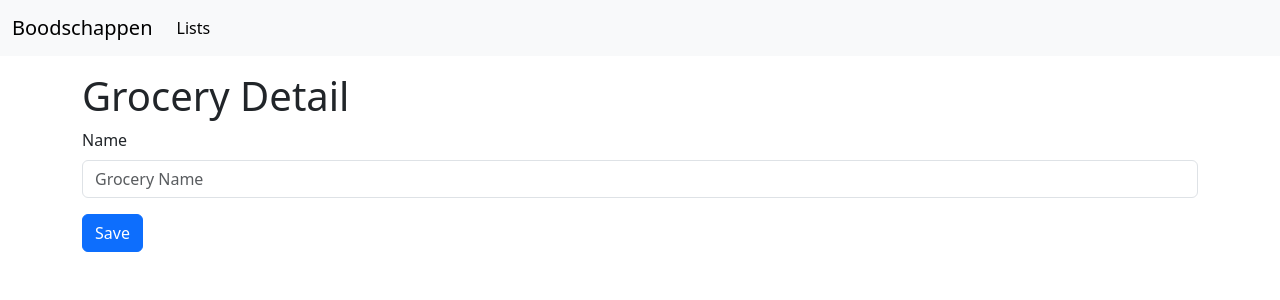
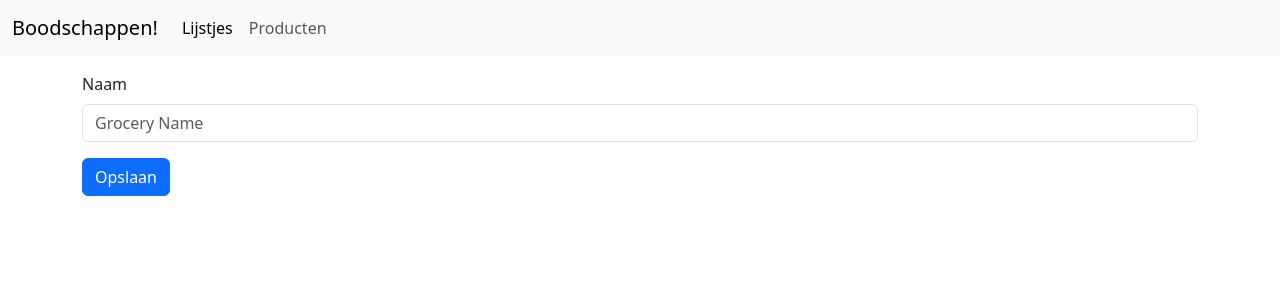
Before and after one commit to wmenge/groceries-client, a Vue app: page /groceries/new in a window 1280 px wide. Shown: the top 300 px of the page. Built offline with nearby package versions, Linux system fonts and the light colour scheme.

Commit message:
add localization

```diff
--- a/package.json
+++ b/package.json
@@ -17,6 +17,7 @@
     "bootstrap-icons": "^1.11.3",
     "dayjs": "^1.11.13",
     "vue": "^3.5.13",
+    "vue-i18n": "^10.0.5",
     "vue-router": "^4.5.0"
   },
   "devDependencies": {
--- a/src/App.vue
+++ b/src/App.vue
@@ -1,4 +1,6 @@
 <script setup lang="ts">
+import { useI18n } from 'vue-i18n'
+const { t } = useI18n()
 
 </script>
 
@@ -13,18 +15,18 @@
 
 <nav class="navbar navbar-expand-lg bg-body-tertiary">
   <div class="container-fluid">
-    <a class="navbar-brand" href="/">Boodschappen</a>
+    <a class="navbar-brand" href="/">{{ $t("titles.appTitle") }}</a>
     <button class="navbar-toggler" type="button" data-bs-toggle="collapse" data-bs-target="#navbarSupportedContent" aria-controls="navbarSupportedContent" aria-expanded="false" aria-label="Toggle navigation">
       <span class="navbar-toggler-icon"></span>
     </button>
     <div class="collapse navbar-collapse" id="navbarSupportedContent">
       <ul class="navbar-nav me-auto mb-2 mb-lg-0">
         <li class="nav-item">
-          <a class="nav-link active" aria-current="page" href="/shopping-lists">Lists</a>
+          <a class="nav-link active" aria-current="page" href="/shopping-lists">{{ $t("titles.lists") }}</a>
         </li>
-        <!-- <li class="nav-item">
-          <a class="nav-link" href="/groceries">Groceries</a>
-        </li> -->
+        <li class="nav-item">
+          <a class="nav-link" href="/groceries">{{ $t("titles.groceries") }}</a>
+        </li>
         <!-- <li class="nav-item dropdown">
           <a class="nav-link dropdown-toggle" href="#" role="button" data-bs-toggle="dropdown" aria-expanded="false">
             Dropdown
--- a/src/components/Groceries/GroceryDetail.vue
+++ b/src/components/Groceries/GroceryDetail.vue
@@ -3,9 +3,10 @@ import { ref, watch } from 'vue'
 import { useRoute } from 'vue-router'
 import { groceryResource } from '../../util/entityResource.js';
 import router from '../../router.js';
+import { useI18n } from 'vue-i18n'
 
+const { t } = useI18n()
 const route = useRoute()
-
 const grocery = ref({ name: "" });
 
 watch(() => route.params.id, fetchData, { immediate: true })
@@ -42,19 +43,22 @@ async function fetchData(id) {
 </script>
 
 <template>
+  <div>
 
-  <h1>Grocery Detail</h1>
+  <!-- <h1>Grocery Detail</h1> -->
 
   <form @submit.prevent="saveData">
 
     <div class="mb-3">
-      <label for="exampleFormControlInput1" class="form-label">Name</label>
+      <label for="exampleFormControlInput1" class="form-label">{{ $t("fieldnames.groceries.name") }}</label>
       <input type="name" class="form-control" id="name" v-model="grocery.name" placeholder="Grocery Name">
     </div>
-    <button type="submit" class="btn btn-primary">Save</button>
-    <button v-if="grocery.id" type="button" @click="deleteData()" class="btn btn-danger">Delete</button>
+    <button type="submit" class="btn btn-primary">{{ $t("buttons.save") }}</button>
+    <button v-if="grocery.id" type="button" @click="deleteData()" class="btn btn-danger">{{ $t("buttons.delete") }}</button>
 
   </form>
+
+</div>
 
 </template>
 
--- a/src/components/Groceries/GroceryList.vue
+++ b/src/components/Groceries/GroceryList.vue
@@ -23,14 +23,17 @@ async function fetchData() {
 </script>
 
 <template>
+  <div>
 
-  <div class="container mb-3">
+  <!-- <div class="container mb-3">
     <RouterLink to="/groceries/new" class="btn btn-outline-dark" type="button"><i class="bi bi-plus-lg"></i></RouterLink>
-  </div>
+  </div> -->
 
   <ul class="list-group">
     <RouterLink v-for="grocery in groceriesList" :key="grocery.id" class="list-group-item" :to="`/groceries/${grocery.id}`">{{ grocery.name }}</RouterLink>
   </ul>
+
+</div>
 
 </template>
 
--- a/src/components/Login.vue
+++ b/src/components/Login.vue
@@ -1,12 +1,15 @@
 <script setup lang="js">
   import.meta.env.VITE_API_URL
   const apiUrl = import.meta.env.VITE_API_URL
+  import { useI18n } from 'vue-i18n'
+
+  const { t } = useI18n()
 </script>
 
 <template>
 
 <div class="jumbotron">
-  <h1 class="display-6">Please log in...</h1>
+  <h1 class="display-6">{{ $t("titles.login") }}:</h1>
   <hr class="my-4">
   <p class="lead">
 
--- a/src/components/ShoppingListEntries/ShoppingListEntryDetail.vue
+++ b/src/components/ShoppingListEntries/ShoppingListEntryDetail.vue
@@ -61,7 +61,7 @@ function formatDate(dateString) {
 
 function formatChange(obj) {
   var result = Object.entries(obj).map(([k, v], i) => {
-    return `<strong>${k}</strong> set to "<strong>${v}</strong>"`
+    return `${k} set to "${v}"`
   }).join(', ');
   return result;
 }
@@ -76,7 +76,7 @@ function formatChange(obj) {
 
       <div class="col">
         <div class="mb-3">
-          <label for="exampleFormControlInput1" class="form-label">Quantity</label>
+          <label for="exampleFormControlInput1" class="form-label">{{ $t("fieldnames.entry.quantity") }}</label>
           <div class="input-group mb-3">
             <button :disabled="shoppingListEntry.quantity < 2" @click="shoppingListEntry.quantity--" class="btn btn-outline-primary" type="button" id="button-addon1">-</button>
             <input type="name" class="form-control" id="quantity" v-model="shoppingListEntry.quantity" placeholder="Quantity">
@@ -87,7 +87,7 @@ function formatChange(obj) {
 
       <div class="col">
         <div class="mb-3">
-          <label for="exampleFormControlInput1" class="form-label">Grocery</label>
+          <label for="exampleFormControlInput1" class="form-label">{{ $t("fieldnames.entry.grocery") }}</label>
           <!-- <input type="name" class="form-control autocomplete" id="groceryName" v-bind:value="shoppingListEntry.grocery.name" placeholder="Grocery"> -->
            <!-- todo: wrap autocomplete in custom component -->
           <autocomplete :search="search" @submit="handleSubmit" v-bind:defaultValue="shoppingListEntry.grocery.name"></autocomplete>
@@ -99,8 +99,8 @@ function formatChange(obj) {
     <div class="d-flex justify-content-end">
 
       <div class="btn-group" role="group" aria-label="Basic example">
-        <button type="submit" class="btn btn-primary"><i class="bi bi-save"></i> Save</button>
-        <button v-if="shoppingListEntry.id" type="button" @click="deleteData()" class="btn btn-danger"><i class="bi bi-trash"></i> Remove</button>
+        <button type="submit" class="btn btn-primary"><i class="bi bi-save"></i> {{ $t("buttons.save") }}</button>
+        <button v-if="shoppingListEntry.id" type="button" @click="deleteData()" class="btn btn-danger"><i class="bi bi-trash"></i> {{ $t("buttons.delete") }}</button>
       </div>
     </div>
 
@@ -108,8 +108,8 @@ function formatChange(obj) {
 
   <ul class="list-group">
     <li class="list-unstyled" v-for="event in shoppingListEntry.events" :key="event.id">
-      <small class="text-body-secondary" v-if="event.type == 'CREATE'">Created by <strong>{{ event?.user?.name }}</strong> @ {{ formatDate(event?.time) }}</small>
-        <small class="text-body-secondary" v-if="event.type == 'UPDATE'">Modified by <strong>{{ event?.user?.name }}</strong> @ {{ formatDate(event?.time) }}: <span v-html="formatChange(event.changed)"></span></small>
+      <small class="text-body-secondary" v-if="event.type == 'CREATE'">{{ $t('messages.created', { user: event?.user?.name, time: formatDate(event?.time) }) }}</small>
+        <small class="text-body-secondary" v-if="event.type == 'UPDATE'">{{ $t('messages.modified', { user: event?.user?.name, time: formatDate(event?.time), changes: formatChange(event.changed) }) }}</small>
     </li>
   </ul>
 
--- a/src/components/ShoppingListEntries/ShoppingListEntryQuickCreate.vue
+++ b/src/components/ShoppingListEntries/ShoppingListEntryQuickCreate.vue
@@ -4,7 +4,9 @@ import { ref, onMounted } from 'vue'
 import { shoppingListResource, shoppingListEntriesResource, groceryResource } from '../../util/entityResource.js';
 import Autocomplete from '@trevoreyre/autocomplete-vue'
 import '@trevoreyre/autocomplete-vue/dist/style.css'
+import { useI18n } from 'vue-i18n'
 
+const { t } = useI18n()
 const emit = defineEmits(['entryModified', 'listModified'])
 const props = defineProps(['shoppingList']);
 const shoppingListEntry = ref({ quantity: 1, grocery: { name: "" } });
--- a/src/components/ShoppingLists/ShoppingListDetail.vue
+++ b/src/components/ShoppingLists/ShoppingListDetail.vue
@@ -5,9 +5,10 @@ import { shoppingListResource } from '../../util/entityResource.js';
 import router from '../../router.js';
 import ShoppingListEntries from '../ShoppingListEntries/ShoppingListEntries.vue'
 import ShoppingListEntryQuickCreate from '../ShoppingListEntries/ShoppingListEntryQuickCreate.vue'
+import { useI18n } from 'vue-i18n'
 
+const { t } = useI18n()
 const route = useRoute()
-
 const shoppingList = ref({ name: "" });
 
 onMounted(() => {
@@ -71,7 +72,7 @@ async function fetchData(id) {
 
   </form>
 
-  Add:
+  {{ $t("titles.add") }}:
   <ShoppingListEntryQuickCreate @entryModified="fetchData(route.params.id)" @listModified="updateList" :shoppingList="shoppingList"></ShoppingListEntryQuickCreate>
   <ShoppingListEntries @entryModified="fetchData(route.params.id)" :shoppingListEntries="shoppingList.entries"></ShoppingListEntries>
 
--- a/src/components/ShoppingLists/ShoppingLists.vue
+++ b/src/components/ShoppingLists/ShoppingLists.vue
@@ -34,6 +34,7 @@ function isClosed(shoppingList) {
 </script>
 
 <template>
+  <div>
 
   <div class="container mb-3">
     <RouterLink to="/shopping-lists/new" class="btn btn-outline-dark" type="button"><i class="bi bi-plus-lg"></i></RouterLink>
@@ -47,6 +48,7 @@ function isClosed(shoppingList) {
       </span>
     </RouterLink>
   </ul>
+</div>
 
 </template>
 
--- a/src/main.ts
+++ b/src/main.ts
@@ -4,7 +4,69 @@ import "bootstrap/dist/css/bootstrap.min.css"
 import "bootstrap"
 import 'bootstrap-icons/font/bootstrap-icons.css'
 import router from './router';
+import { createI18n } from 'vue-i18n'
+
+const i18n = createI18n({
+    legacy: false, // you must set `false`, to use Composition API
+    locale: 'nl',
+    fallbackLocale: 'en',
+    messages: {
+      en: {
+        titles: {
+          login: 'Please log in...',
+          appTitle: 'Groceries!',
+          lists: 'Lists',
+          groceries: 'Groceries',
+          add: 'Add'
+        },
+        fieldnames: {
+            groceries: {
+                name: "Name"
+            },
+            entry: {
+                quantity: "Quantity",
+                grocery: "Grocery"
+            }
+        },
+        buttons: {
+            save: "Save",
+            delete: "Delete"
+        },
+        messages: {
+            created: 'Created by {user} at {time}',
+            modified: 'Modified by {user} at {time}: {changes}'
+        }
+      },
+      nl: {
+        titles: {
+          login: 'Inloggen',
+          appTitle: 'Boodschappen!',
+          lists: 'Lijstjes',
+          groceries: 'Producten',
+          add: 'Toevoegen'
+        },
+        fieldnames: {
+            groceries: {
+                name: "Naam"
+            },
+            entry: {
+                quantity: "Hoeveelheid",
+                grocery: "Product"
+            }
+        },
+        buttons: {
+            save: "Opslaan",
+            delete: "Verwijderen"
+        },
+        messages: {
+            created: 'Toegevoegd door {user} op {time}',
+            modified: 'Gewijzigd door {user} op {time}: {changes}'
+        }
+      }
+    }
+  })
 
 createApp(App)
     .use(router)
+    .use(i18n)
     .mount('#app')
```
Also changed, not shown: 1 other file (tests, documents, lock files or other folders).
